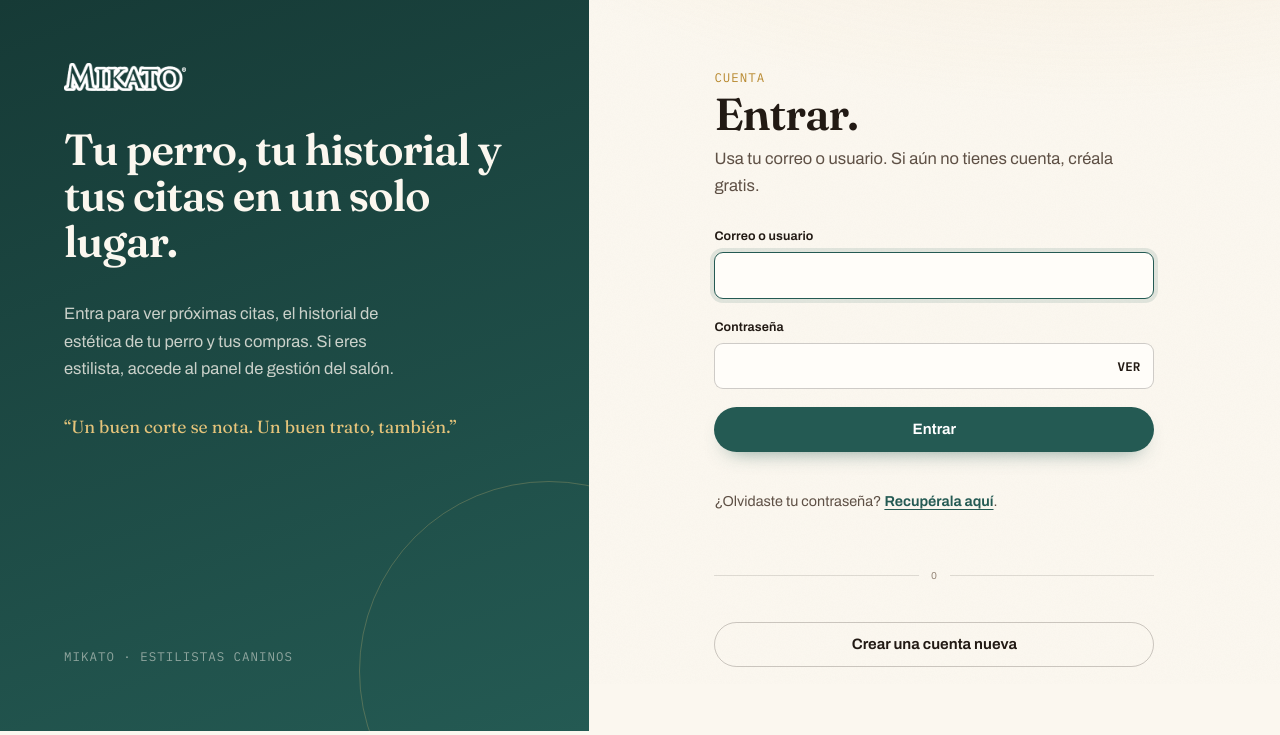
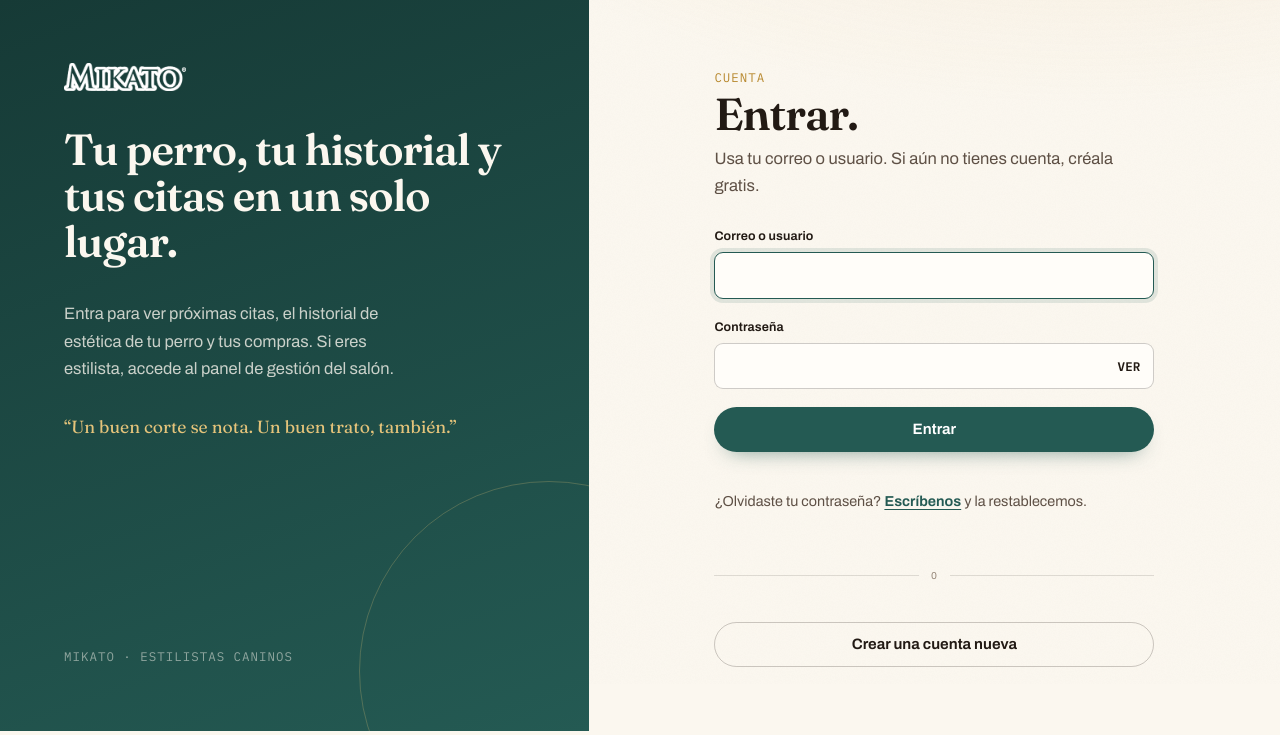
Before and after one commit to Mikato8/New-Est-ticas-Caninas, a PHP site: page /entrar in a window 1280 px wide. Shown: the part 116-851 px from the top of the page. Run offline with PHP 8.4, Linux system fonts and the light colour scheme.

Commit message:
Ocultar recuperación por correo hasta activar SMTP

```diff
--- a/app/Controllers/AuthController.php
+++ b/app/Controllers/AuthController.php
@@ -159,6 +159,11 @@ final class AuthController
         Csrf::verificar($peticion);
         if ($peticion->cadena('sitio_web') !== '') {
             return redirigir('/entrar');
+        }
+
+        if (!(bool) config('mail.enabled', false)) {
+            flash('error', 'La recuperación por correo aún no está activa. Escríbenos y restablecemos tu acceso.');
+            return redirigir('/recuperar');
         }
 
         [$permitido, $espera] = Session::limitar('recuperar', 4, 3600);
--- a/views/paginas/entrar.php
+++ b/views/paginas/entrar.php
@@ -37,7 +37,7 @@ $errores = errores();
                 </div>
                 <button class="boton boton--bloque" type="submit">Entrar</button>
                 <script>(function(){var c=document.getElementById('ver-password'),p=document.getElementById('password'),l=document.getElementById('ver-password-label');if(!c||!p||!l){return;}l.hidden=false;c.addEventListener('change',function(){p.type=c.checked?'text':'password';l.textContent=c.checked?'Ocultar':'Ver';p.focus();});})();</script>
-                <p class="auth__cambiar">¿Olvidaste tu contraseña? <a href="<?= url('/recuperar') ?>">Recupérala aquí</a>.</p>
+                <p class="auth__cambiar">¿Olvidaste tu contraseña? <?php if ((bool) config('mail.enabled', false)): ?><a href="<?= url('/recuperar') ?>">Recupérala aquí</a>.<?php else: ?><a href="<?= url('/contacto') ?>">Escríbenos</a> y la restablecemos.<?php endif; ?></p>
                 <div class="separador">o</div>
                 <a class="boton boton--contorno boton--bloque" href="<?= url('/registro') ?>">Crear una cuenta nueva</a>
             </form>
--- a/views/paginas/recuperar.php
+++ b/views/paginas/recuperar.php
@@ -18,6 +18,9 @@ declare(strict_types=1);
             <span class="mono texto-oro">Cuenta</span>
             <h1>Recuperar acceso.</h1>
             <p class="texto-suave">Escribe el correo con el que te registraste. Si existe una cuenta activa, recibirás un enlace válido por 60 minutos.</p>
+            <?php if (!(bool) config('mail.enabled', false)): ?>
+                <div class="nota nota--teal" style="font-size:.86rem;">La recuperación por correo está en preparación. Mientras tanto, <a href="<?= url('/contacto') ?>">escríbenos</a> y restablecemos tu acceso.</div>
+            <?php endif; ?>
             <form class="formulario" method="post" action="<?= url('/recuperar') ?>">
                 <?= csrf_field() ?>
                 <div style="position:absolute;left:-9999px;" aria-hidden="true"><label for="sitio_web">No llenar</label><input id="sitio_web" type="text" name="sitio_web" tabindex="-1" autocomplete="off"></div>
```
